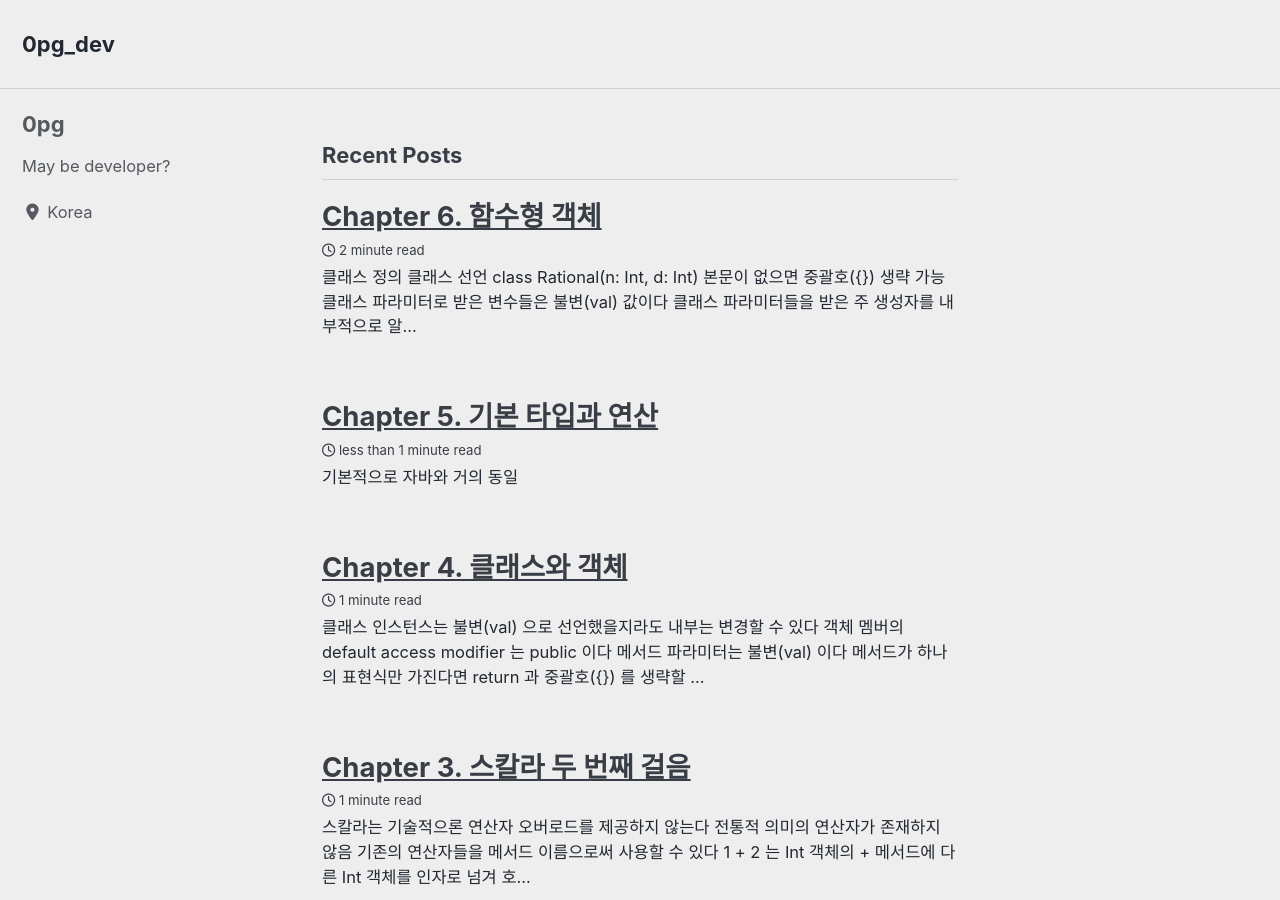
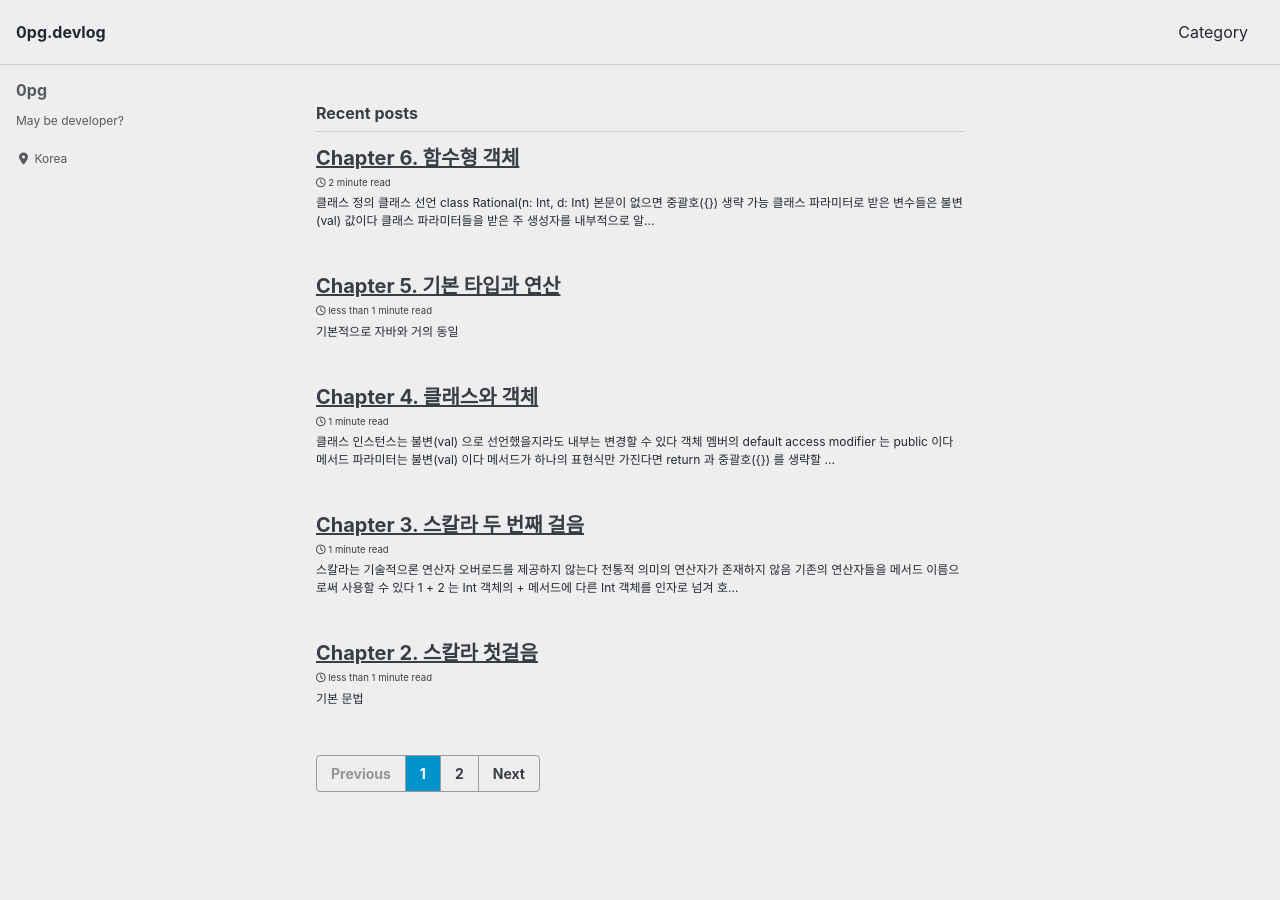
Before and after one commit to 0pg/0pg.github.io, a Jekyll site: the page built from index.html, in a window 1280 px wide and 900 px high. Built offline with Jekyll 4.4.1, drawn with Linux system fonts in a browser that asks for light colours; cached includes are drawn as plain includes; nearby versions of some CDN libraries; the list of posts is cut into pages by our own code.

Commit message:
Fix yml configuration

```diff
--- a/_config.yml
+++ b/_config.yml
@@ -15,8 +15,8 @@ remote_theme			 : "mmistakes/minimal-mistakes"
 minimal_mistakes_skin    : "air" # "air", "aqua", "contrast", "dark", "dirt", "neon", "mint", "plum", "sunrise"
 
 # Site Settings
-locale                   : "kr"
-title                    : "0pg_dev"
+locale                   : "en-US"
+title                    : "0pg.devlog"
 title_separator          : "-"
 subtitle                 : # site tagline that appears below site title in masthead
 name                     : "0pg"
@@ -279,3 +279,10 @@ defaults:
       comments: # true
       share: true
       related: true
+  # _pages
+  - scope:
+      path: "_pages"
+      type: pages
+    values:
+      layout: single
+      author_profile: true
--- a/_data/navigation.yml
+++ b/_data/navigation.yml
@@ -1,9 +1,7 @@
 # main links
 main:
-  # - title: "Quick-Start Guide"
-  #   url: https://mmistakes.github.io/minimal-mistakes/docs/quick-start-guide/
-  # - title: "About"
-  #   url: https://mmistakes.github.io/minimal-mistakes/about/
+  - title: "Category"
+    url: /categories/
   # - title: "Sample Posts"
   #   url: /year-archive/
   # - title: "Sample Collections"
--- a/_sass/minimal-mistakes/_reset.scss
+++ b/_sass/minimal-mistakes/_reset.scss
@@ -11,15 +11,15 @@ html {
   font-size: 16px;
 
   @include breakpoint($medium) {
-    font-size: 18px;
+    font-size: 16px;
   }
 
   @include breakpoint($large) {
-    font-size: 20px;
+    font-size: 16px;
   }
 
   @include breakpoint($x-large) {
-    font-size: 22px;
+    font-size: 16px;
   }
 
   -webkit-text-size-adjust: 100%;
```
